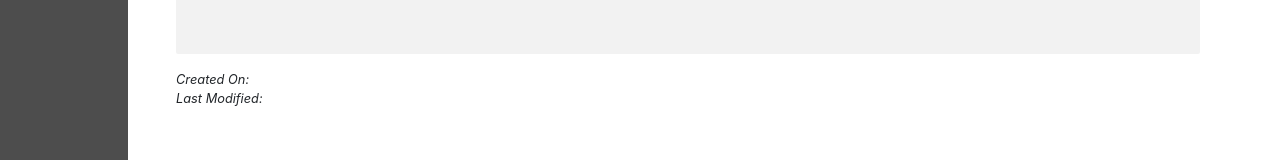
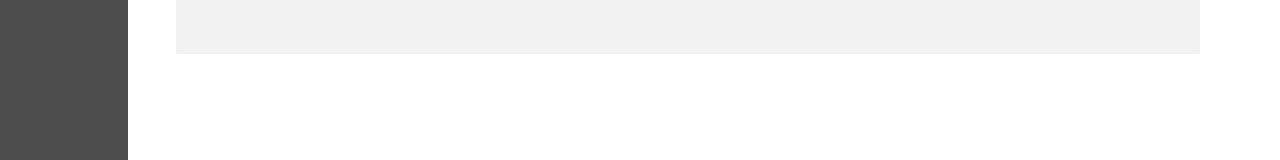
Before and after one commit to Jonathan-Paul-Wood/courm, a React (Create React App) app in the folder ui/: page /notes/new in a window 1280 px wide. Shown: the part 520-680 px from the top of the page. Built offline with nearby package versions, Linux system fonts and the light colour scheme.

Commit message:
fixed saving dates of notes

```diff
--- a/ui/src/components/EditNote/EditNote.js
+++ b/ui/src/components/EditNote/EditNote.js
@@ -210,7 +210,7 @@ export default function EditNote (props) {
                                 value={pendingChanges.date}
                                 label="Date"
                                 error={error.date}
-                                onChange={(event) => updateData('date', event.target.value)}
+                                onChange={(event) => { console.log('note date event: ', JSON.stringify(event)); updateData('date', event); } }
                                 maxLength={11}
                             />
                         </div>
@@ -251,15 +251,6 @@ export default function EditNote (props) {
                             cards go here, or none available message...
                         </div>
                     </div> */}
-
-                    <div className="dateInfo inputRow rowMargin">
-                        <div>
-                            Created On: {note.createdOn}
-                        </div>
-                        <div>
-                            Last Modified: {note.lastModifiedOn}
-                        </div>
-                    </div>
                     {!isNewNote && <div id="dangerRow">
                         <div></div>
                         <Button
```
